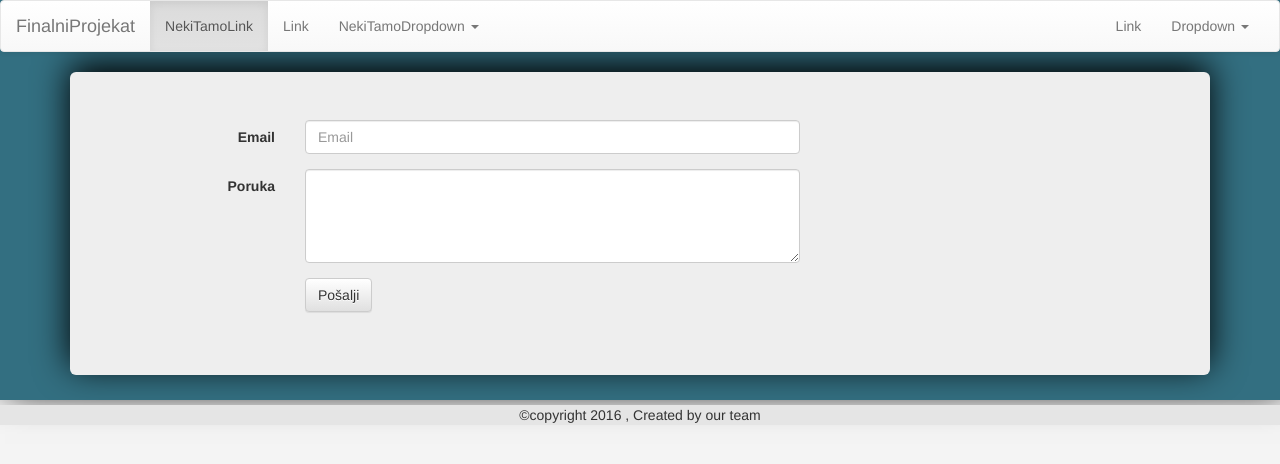
After one commit to NatasaPetrovic/finalni_projekat_mladji, a PHP site: page /contact.php in a window 1280 px wide. The commit adds this page. Shown: the top 464 px of the page. Run offline with PHP 8.4, Linux system fonts and the light colour scheme.

Commit message:
contact brae

```diff
--- /dev/null
+++ b/contact.php
@@ -0,0 +1,39 @@
+<?php
+include "header.html"
+?>
+<head>
+<title>U konstrukciji</title>
+<link rel="stylesheet" href="cssmain.css">
+</head>
+<body>
+    <div class="container">
+        <div class="jumbotron">
+        <form class="form-horizontal">
+  <div class="form-group">
+    <label for="inputEmail3" class="col-sm-2 control-label">Email</label>
+    <div class="col-sm-6">
+      <input type="email" class="form-control" id="inputEmail3" placeholder="Email">
+    </div>
+  </div>
+  <div class="form-group">
+    <label for="message" class="col-sm-2 control-label">Poruka</label>
+    <div class="col-sm-6">
+        <textarea name="message" rows = "4" class ="form-control"></textarea>
+    </div>
+  </div>
+
+  <div class="form-group">
+    <div class="col-sm-offset-2 col-sm-10">
+      <button type="submit" class="btn btn-default">Pošalji</button>
+    </div>
+  </div>
+</form>
+
+	</div>
+    </div>
+    <footer id="foteraja">
+        &copy;copyright 2016 , Created by our team
+    </footer>
+    </div>
+</body>
+</html>
--- a/cssmain.css
+++ b/cssmain.css
@@ -537,7 +537,7 @@ border:0.5px dotted #028ad6;
 
 footer {
 	text-align: center;
-	color: #e5e5e5;
+	background-color: #e5e5e5;
 }
 
 @media screen and (max-width: 1201px) {
```
